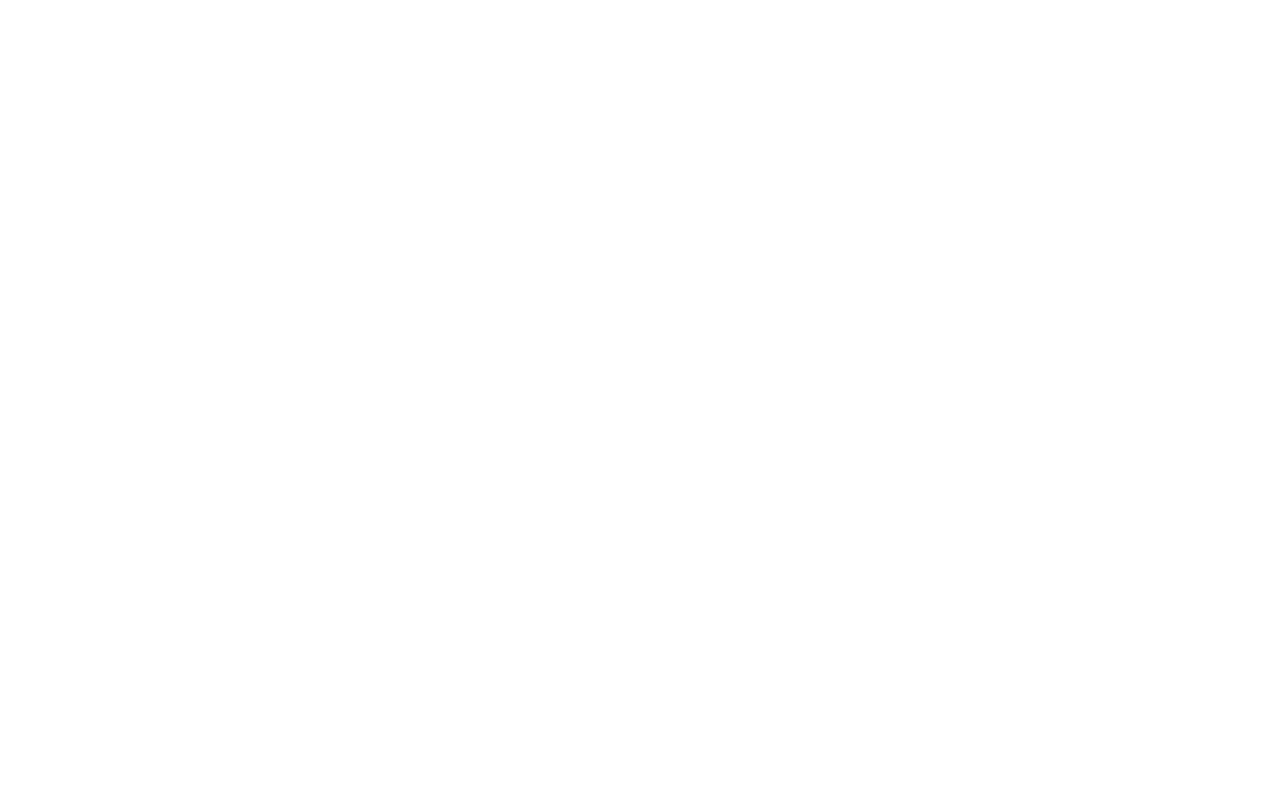
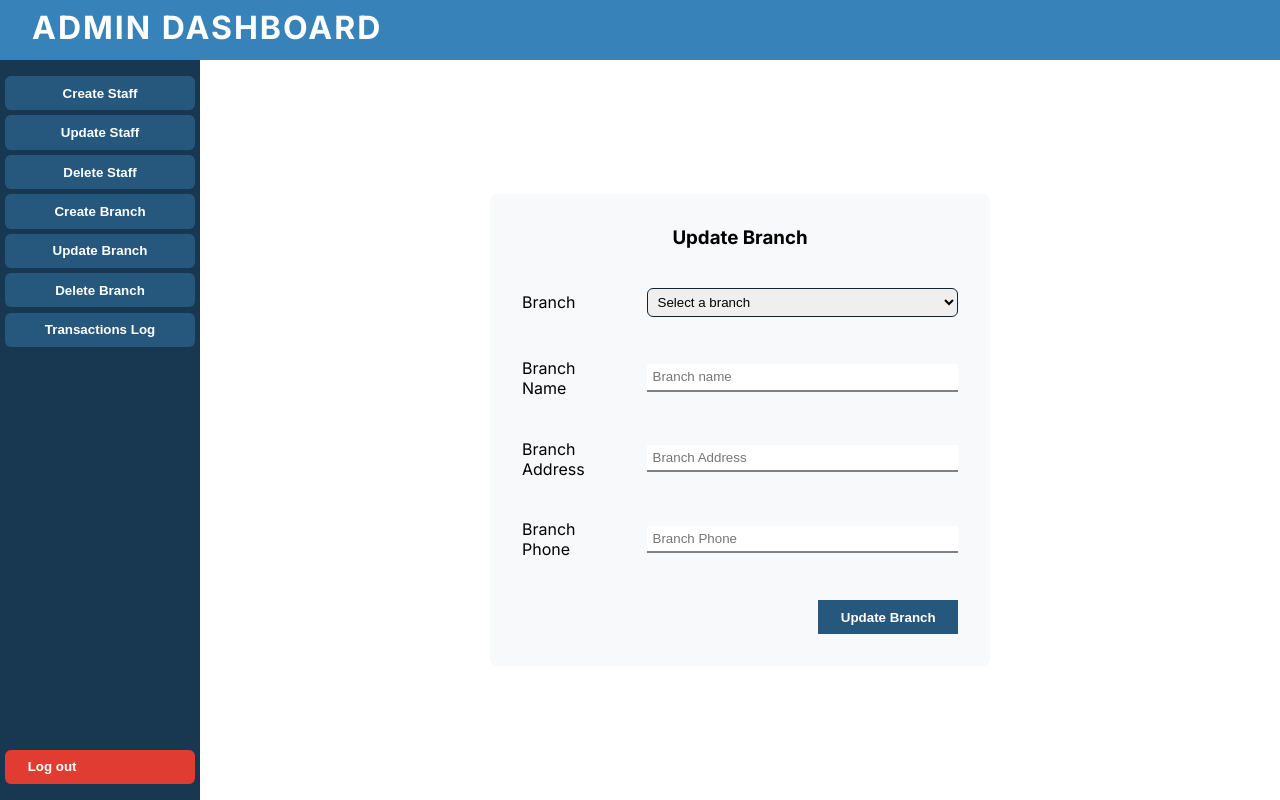
Before and after one commit to asia272/Bank-acount-operation, a React (Vite) app: page /admin/update-branch in a window 1280 px wide. Before the commit this address had no page. Built offline with nearby package versions, Linux system fonts and the light colour scheme.

Commit message:
branches logic added

```diff
--- a/src/App.jsx
+++ b/src/App.jsx
@@ -12,6 +12,7 @@
 import TransactionsLog from './pages/Admin/AdminRoutes/TransactionsLog';
 import './pages/error.css';
 import AdminWelcome from './pages/Admin/AdminRoutes/AdminWelcome';
+import UpdateBranch from './pages/Admin/AdminRoutes/UpdateBranch';
 import './pages/layouts.css'
 import './App.css';
 
@@ -28,6 +29,7 @@
           <Route index element={<AdminWelcome />} />
           <Route path="create-branch" element={< CreateBranch />} />
           <Route path="delete-branch" element={<DeletBranch />} />
+          <Route path="update-branch" element={<UpdateBranch />} />
           <Route path="create-staff" element={<CreateStaff />} />
           <Route path="delete-staff" element={<DeleteStaff />} />
           <Route path="transactions-log" element={<TransactionsLog />} />
--- a/src/features/admin/adminSlice.js
+++ b/src/features/admin/adminSlice.js
@@ -9,12 +9,25 @@
   name: 'admin',
   initialState,
   reducers: {
-    addBranch: (state, action) => {},
-    updateBranch: (state, action) => {},
-    deleteBranch: (state, action) => {},
-    addStaff: (state, action) => {},
-    updateStaff: (state, action) => {},
-    deleteStaff: (state, action) => {},
+    // add Branch
+    addBranch: (state, action) => {
+      state.branches.push(action.payload);
+    },
+    // update Branch
+    updateBranch: (state, action) => {
+
+    },
+    // Delete Branch
+    deleteBranch: (state, action) => {
+      const branchName = action.payload;
+      state.branches = state.branches.filter(branch => branch.bName !== branchName);
+    },
+    // add stuff
+    addStaff: (state, action) => {
+      state.staff.push(action.payload);
+    },
+    updateStaff: (state, action) => { },
+    deleteStaff: (state, action) => { },
   },
 });
 
--- a/src/pages/Admin/Admin.jsx
+++ b/src/pages/Admin/Admin.jsx
@@ -24,7 +24,7 @@
           <Link to="create-branch">
             <button>Create Branch</button>
           </Link>
-          <Link to="create-branch">
+          <Link to="update-branch">
             <button>Update Branch</button>
           </Link>
           <Link to="delete-branch">
--- a/src/pages/Admin/AdminRoutes/CreateBranch.jsx
+++ b/src/pages/Admin/AdminRoutes/CreateBranch.jsx
@@ -1,13 +1,95 @@
 import React from 'react'
+import { useForm } from 'react-hook-form';
+import { useEffect } from 'react';
+import { motion } from 'framer-motion';
+import { addBranch } from '../../../features/admin/adminSlice';
+import { useDispatch, useSelector } from "react-redux";
+import { toast } from 'react-hot-toast';
 
 
 const CreateBranch = () => {
+  const { register,
+    handleSubmit,
+    reset,
+    formState: { errors }
+  } = useForm();
+
+  const dispatch = useDispatch();
+  const branches = useSelector(state => state.admin.branches);
+
+  // for debuging
+  useEffect(() => {
+    console.log(branches);
+  }, [branches]);
+
+
+  const onSubmit = (data) => {
+    dispatch(addBranch(data))
+    toast.success(`Create Branch successfully`);
+    reset()
+  };
+
   return (
-    <div>
-      <h2>Create new branch</h2>
-      <h1>Alos update Branch here</h1>
+    <motion.form onSubmit={handleSubmit(onSubmit)}
+      initial={{ opacity: 0, x: 160 }}
+      animate={{ opacity: 1, x: 0 }}
+      exit={{ opacity: 0, x: 20 }}
+      transition={{ duration: 0.3 }}
+    >
+      <div className="heading">
+        <h3>Create New Branch</h3>
+      </div>
+      {/* Name filed */}
 
-    </div>
+      <div className={`form-field ${errors.bName ? "input-error" : ""}`}>
+        <label>Branch Name</label>
+        <div>
+          <input
+            placeholder='Branch Name'
+            type="text"
+            {...register('bName', {
+              required: 'Branch name is required',
+            })}
+          />
+          {errors.bName && <p>{errors.bName.message}</p>}
+        </div>
+
+      </div>
+
+      {/* Address Field */}
+      <div className={`form-field ${errors.bAddress ? "input-error" : ""}`}>
+        <label>Branch Address</label>
+        <div>
+          <input
+            placeholder='Branch Address'
+            type="text"
+            {...register('bAddress', {
+              required: 'Branch Address is required',
+
+            })}
+          />
+          {errors.bAddress && <p>{errors.bAddress.message}</p>}
+        </div>
+
+      </div>
+      {/* Phone Field*/}
+      <div className={`form-field ${errors.bPhone ? "input-error" : ""}`}>
+        <label>Branch Phone</label>
+        <div>
+          <input
+            placeholder='Branch Phone'
+            type="number"
+            {...register('bPhone', {
+              required: 'Branch Phone number is required',
+
+            })}
+          />
+          {errors.bName && <p>{errors.bName.message}</p>}
+        </div>
+
+      </div>
+      <button type="submit" >Create Branch</button>
+    </motion.form>
   )
 }
 
--- a/src/pages/Admin/AdminRoutes/CreateStaff.jsx
+++ b/src/pages/Admin/AdminRoutes/CreateStaff.jsx
@@ -1,16 +1,30 @@
 import React from 'react'
+import { useEffect } from 'react';
 import { useForm } from 'react-hook-form';
 import { motion } from 'framer-motion';
+import { useDispatch, useSelector } from "react-redux";
+import { addStaff } from '../../../features/admin/adminSlice';
+import { toast } from 'react-hot-toast';
 
 const CreateStaff = () => {
-
   const { register,
     handleSubmit,
+    reset,
     formState: { errors }
   } = useForm();
 
+  const dispatch = useDispatch();
+  const staff = useSelector(state => state.admin.staff);
+  const branches = useSelector(state => state.admin.branches);
+  // console data of staff for testing/buging
+  useEffect(() => {
+    console.log(staff);
+  }, [staff]);
+
   const onSubmit = (data) => {
-    console.log(data);
+    dispatch(addStaff(data))
+        toast.success(`Create Stuff successfully`);
+    reset()
   };
 
 
@@ -90,7 +104,7 @@
           {errors.cnic && <p>{errors.cnic.message}</p>}
         </div>
       </div>
-      {/* Email Field */}
+      {/* Date of birth Field */}
       <div className={`form-field ${errors.dateOfBirth ? "input-error" : ""}`}>
         <label htmlFor="dateOfBirth">Date of Birth</label>
         <div>
@@ -104,6 +118,27 @@
           {errors.dateOfBirth && <p>{errors.dateOfBirth.message}</p>}
         </div>
       </div>
+      {/* Branch Field */}
+      <div className={`form-field ${errors.branch ? "input-error" : ""}`}>
+        <label>Branch</label>
+        <div>
+          <select
+            {...register("branch", {
+              required: "Branch is required",
+            })}
+          >
+            <option value="">Select a branch</option>
+            {branches.map((br, idx) => (
+                <option key={idx} value={br.bName}>
+                  {br.bName}
+                </option>
+              ))}
+          </select>
+          {errors.branch && <p>{errors.branch.message}</p>}
+        </div>
+      </div>
+
+
 
       <button type="submit" >Create Staff</button>
     </motion.form>
--- a/src/pages/Admin/AdminRoutes/DeletBranch.jsx
+++ b/src/pages/Admin/AdminRoutes/DeletBranch.jsx
@@ -1,10 +1,67 @@
 import React from 'react'
+import { useForm } from 'react-hook-form';
+import { useEffect } from 'react';
+import { motion } from 'framer-motion';
+import { useDispatch, useSelector } from "react-redux";
+import { toast } from 'react-hot-toast';
+import { deleteBranch } from '../../../features/admin/adminSlice';
 
 const DeletBranch = () => {
+
+  const { register,
+    handleSubmit,
+    reset,
+    formState: { errors }
+  } = useForm();
+
+  const dispatch = useDispatch();
+  const branches = useSelector(state => state.admin.branches);
+
+  // Fort debuging
+  useEffect(() => {
+    console.log(branches);
+  }, [branches]);
+
+  const onSubmit = (data) => {
+    const confirmDelete = window.confirm(`Are you sure you want to delete "${data.branch}"?`);
+    if (!confirmDelete) return;
+
+    dispatch(deleteBranch(data.branch));
+    toast.success(`Branch "${data.branch}" deleted successfully`);
+    reset();
+  };
+
   return (
-    <div>
-      <h2>DeleteBranch here</h2>
-    </div>
+    <motion.form onSubmit={handleSubmit(onSubmit)}
+      initial={{ opacity: 0, y: 160 }}
+      animate={{ opacity: 1, y: 0 }}
+      exit={{ opacity: 0, x: 20 }}
+      transition={{ duration: 0.3 }}
+    >
+      <div className="heading">
+        <h3>Delete Branch</h3>
+      </div>
+      {/* Branch Field */}
+      <div className={`form-field ${errors.branch ? "input-error" : ""}`}>
+        <label>Select Branch</label>
+        <div>
+          <select
+            {...register("branch", {
+              required: "Please select branch first.",
+            })}
+          >
+            <option value="">Select a branch</option>
+            {branches.map((br, idx) => (
+                <option key={idx} value={br.bName}>
+                  {br.bName}
+                </option>
+              ))}
+          </select>
+          {errors.branch && <p>{errors.branch.message}</p>}
+        </div>
+      </div>
+      <button type="submit" className='delete-btn' >Delete Branch</button>
+    </motion.form>
   )
 }
 
--- /dev/null
+++ b/src/pages/Admin/AdminRoutes/UpdateBranch.jsx
@@ -0,0 +1,123 @@
+import React, { useState } from 'react'
+import { useForm } from 'react-hook-form';
+import { useEffect } from 'react';
+import { motion } from 'framer-motion';
+import { useDispatch, useSelector } from "react-redux";
+import { toast } from 'react-hot-toast';
+import { updateBranch } from '../../../features/admin/adminSlice';
+
+
+const UpdateBranch = () => {
+
+    let [selectedBranch, setSelectedBranch] = useState(null);
+    const { register,
+        handleSubmit,
+        reset,
+        formState: { errors }
+    } = useForm();
+
+    let handleBranchSelect = (branchName) => {
+        let branch = branches.find((br) => br.bName == branchName)
+        setSelectedBranch(branch);
+        if (branch) {
+            reset({
+                branch: branch.bName,
+                bName: branch.bName,
+                bAddress: branch.bAddress || "",
+                bPhone: branch.bPhone || "",
+            });
+        }
+    }
+
+    const dispatch = useDispatch();
+    const branches = useSelector(state => state.admin.branches);
+
+    // Fort debuging
+    useEffect(() => {
+        console.log(branches);
+    }, [branches]);
+
+    const onSubmit = (data) => {
+        const confirmUpdate = window.confirm(`Are you sure you want to update "${data.branch}"?`);
+        if (!confirmUpdate) return;
+
+        dispatch(updateBranch(data.branch));
+        toast.success(`Branch "${data.branch}" update successfully`);
+        reset();
+    };
+
+
+
+    return (
+        <motion.form onSubmit={handleSubmit(onSubmit)}
+            initial={{ opacity: 0, y: 160 }}
+            animate={{ opacity: 1, y: 0 }}
+            exit={{ opacity: 0, x: 20 }}
+            transition={{ duration: 0.3 }}
+        >
+            <div className="heading">
+                <h3>Update Branch</h3>
+            </div>
+            {/* Branch Field */}
+            <div className="form-field">
+                <label>Branch</label>
+                <div>
+                    <select
+                        {...register("branch", {
+                            required: "Please select a branch",
+                        })}
+                        onChange={(e) => handleBranchSelect(e.target.value)}
+                    >
+                        <option value="">Select a branch</option>
+                        {branches.map((br, idx) => (
+                            <option key={idx} value={br.bName}>
+                                {br.bName}
+                            </option>
+                        ))}
+                    </select>
+                    {errors.branch && <p>{errors.branch.message}</p>}
+                </div>
+            </div>
+                   {/* Address Field */}
+            <div className='form-field'>
+                <label>Branch Name</label>
+                <div>
+                    <input
+                        placeholder='Branch name'
+                        type="text"
+                        {...register("bName")}
+                    />
+
+                </div>
+            </div>
+            {/* Address Field */}
+            <div className='form-field'>
+                <label>Branch Address</label>
+                <div>
+                    <input
+                        placeholder='Branch Address'
+                        type="text"
+                        {...register("bAddress")}
+                    />
+
+                </div>
+            </div>
+
+            {/* Phone Field */}
+            <div className='form-field'>
+                <label>Branch Phone</label>
+                <div>
+                    <input
+                        placeholder='Branch Phone'
+                        type="tel"
+                        {...register("bPhone")}
+                    />
+                </div>
+            </div>
+
+            <button type="submit" >Update Branch</button>
+        </motion.form>
+    )
+}
+
+export default UpdateBranch
--- a/src/pages/Login/LoginForm.jsx
+++ b/src/pages/Login/LoginForm.jsx
@@ -11,6 +11,7 @@
 
     const { register,
         handleSubmit,
+        reset,
         formState: { errors }
     } = useForm();
 
@@ -18,16 +19,14 @@
         console.log(data);
         let { role } = data
         dispatch(login(data));
-
-
         if (role === 'admin') navigate('/admin');
         else if (role === 'staff') navigate('/staff');
         else navigate('/customer');
+        reset()
     };
 
     return (
         <main>
-
             <motion.form onSubmit={handleSubmit(onSubmit)}
                 initial={{ opacity: 0, x: -160 }}
                 animate={{ opacity: 1, x: 0 }}
@@ -78,7 +77,7 @@
                     </div>
                 </div>
                 {/* Role Field */}
-                <div className={`form-field ${errors.role? "input-error" : ""}`} >
+                <div className={`form-field ${errors.role ? "input-error" : ""}`} >
                     <label>Role</label>
                     <div >
                         <select
--- a/src/pages/layouts.css
+++ b/src/pages/layouts.css
@@ -61,7 +61,7 @@
   justify-content: space-between;
 }
 
-.log-out-btn {
+.log-out-btn ,.delete-btn{
   background-color: #e03c31 !important;
   text-align: start;
 }
```
